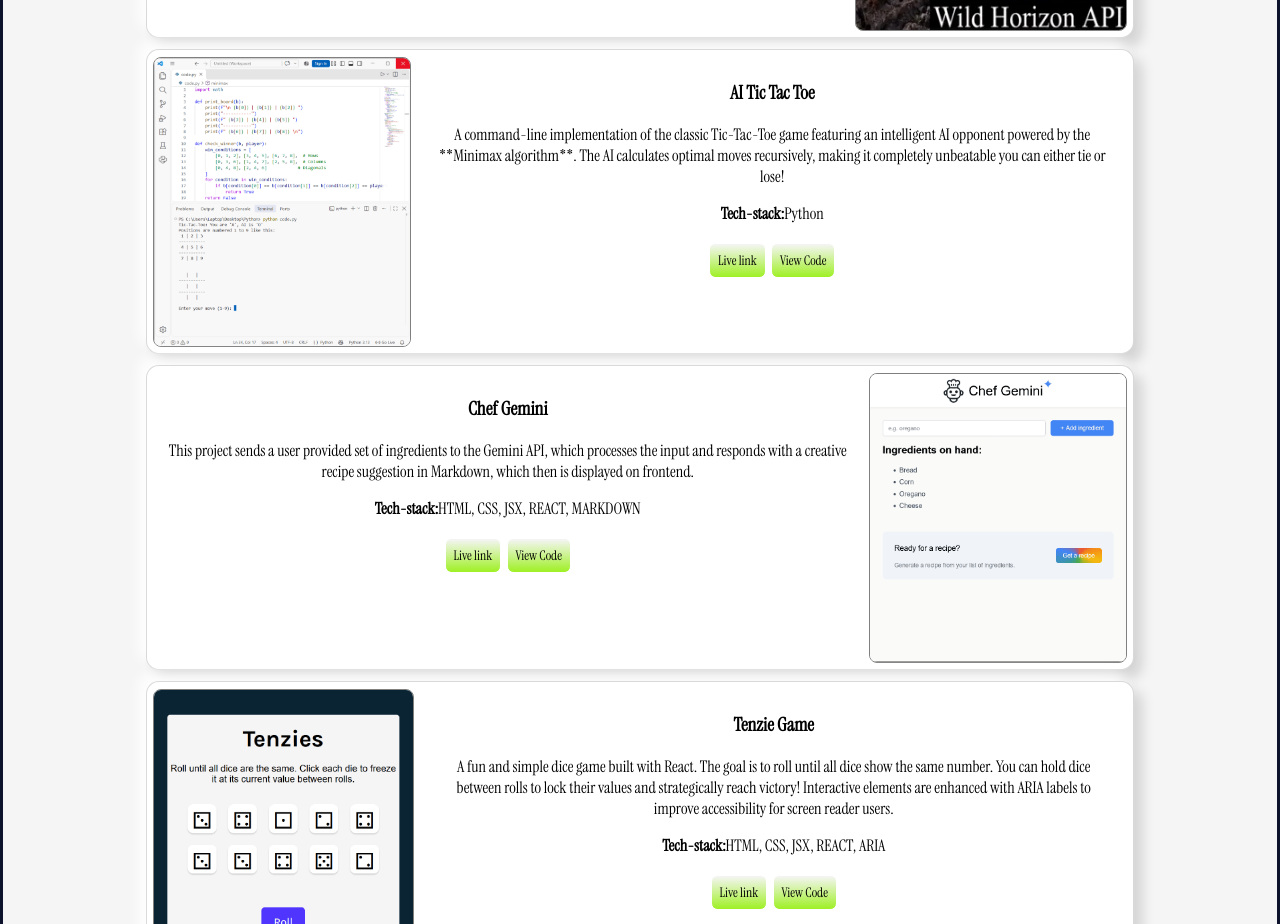
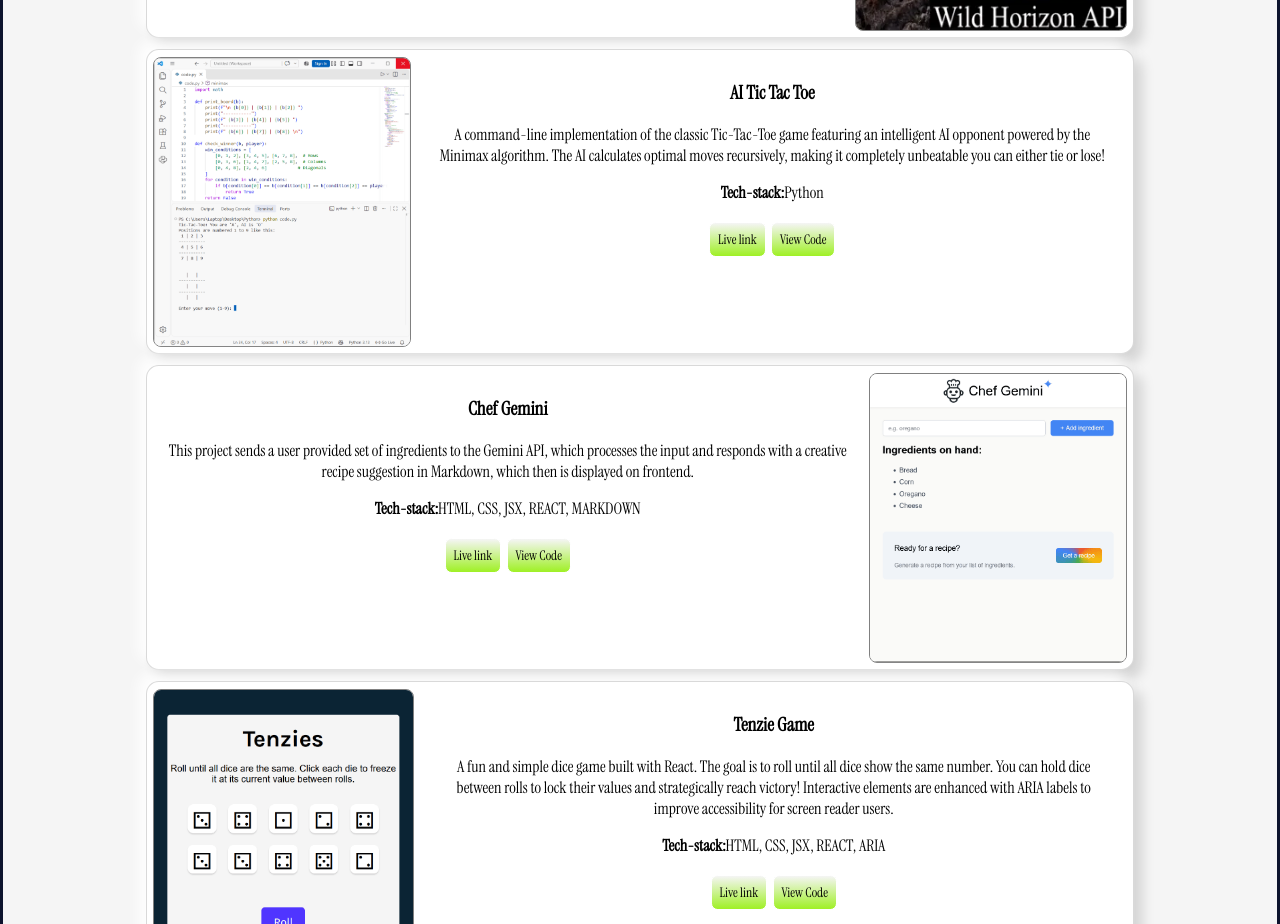
Before and after one commit to DeepakSingh9999/Portfolio, a React (Vite) app: page / in a window 1280 px wide. Shown: the part 2460-3384 px from the top of the page. Built offline with nearby package versions, Linux system fonts and the light colour scheme; no server answers.

Commit message:
Update projects.jsx

```diff
--- a/src/assets/components/projects.jsx
+++ b/src/assets/components/projects.jsx
@@ -30,7 +30,7 @@ export default function Projects(){
         {id: 3,
             title: 'AI Tic Tac Toe',
             image: `${projectLink3}`,
-            description: `A command-line implementation of the classic Tic-Tac-Toe game featuring an intelligent AI opponent powered by the **Minimax algorithm**. The AI calculates optimal moves recursively, making it completely unbeatable you can either tie or lose!`,
+            description: `A command-line implementation of the classic Tic-Tac-Toe game featuring an intelligent AI opponent powered by the Minimax algorithm. The AI calculates optimal moves recursively, making it completely unbeatable you can either tie or lose!`,
             techStack: 'Python',
             liveLink: 'https://github.com/DeepakSingh9999/AI-Tic-Tac-Toe',
             viewCode: 'https://github.com/DeepakSingh9999/AI-Tic-Tac-Toe'
```
